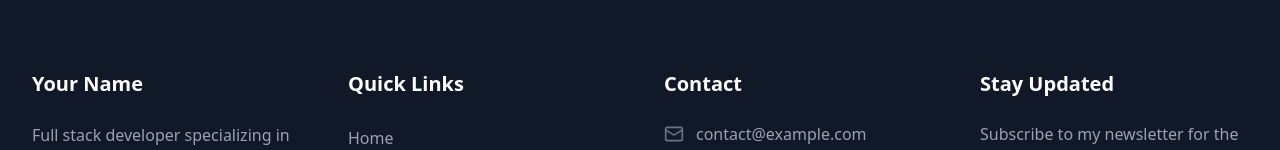
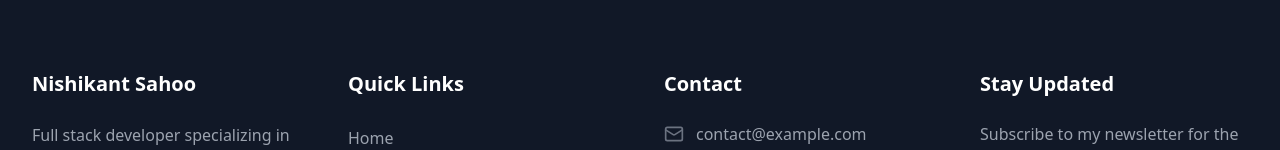
Before and after one commit to Nishikant001/Nishikant_Portfolio, a React (Vite) app: page / in a window 1280 px wide. Shown: the part 9040-9190 px from the top of the page. Built offline with nearby package versions, Linux system fonts and the light colour scheme.

Commit message:
Update name in Footer component

```diff
--- a/src/Footer.jsx
+++ b/src/Footer.jsx
@@ -97,7 +97,7 @@ const Footer = () => {
         <div className="grid md:grid-cols-4 gap-12">
           {/* Column 1: About */}
           <div className="col-span-full md:col-span-1">
-            <h3 className="text-xl font-bold mb-6">Your Name</h3>
+            <h3 className="text-xl font-bold mb-6">Nishikant Sahoo</h3>
             <p className="text-gray-400 mb-6 leading-relaxed">
               Full stack developer specializing in modern web technologies with a passion for creating beautiful,
               functional user experiences inspired by Indian design sensibilities.
```
